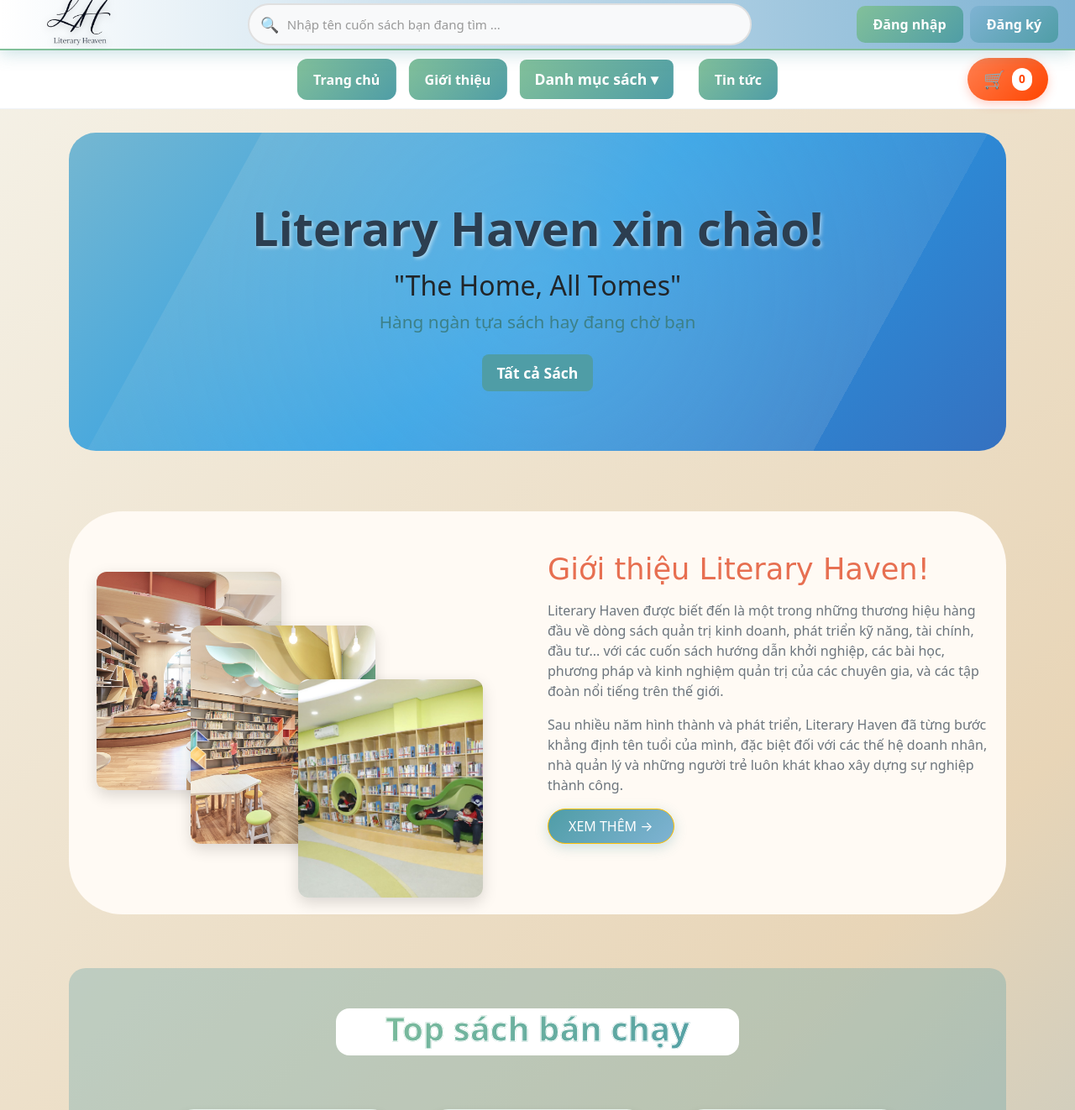
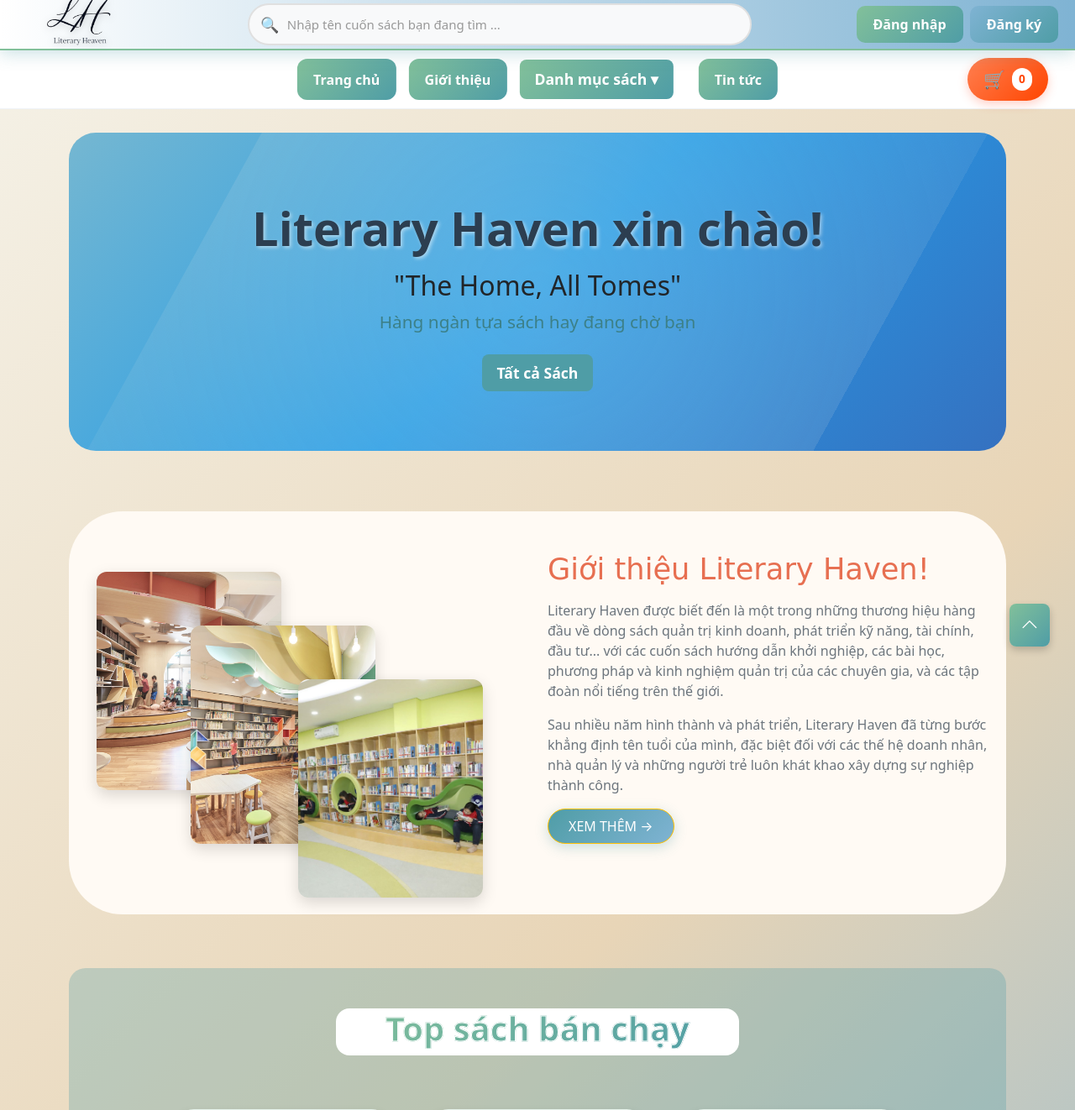
Before and after one commit to ngoctu0405/Book-Store, a PHP site: page / in a window 1280 px wide. Shown: the top 1322 px of the page at 84% size. Run offline with PHP 8.4, Linux system fonts and the light colour scheme; some libraries are stand-ins or nearby versions.

Commit message:
Thêm 4 file chính sách, hoàn thành trang chủ.

```diff
--- a/WEB___Book-Strore/assets/css/style.css
+++ b/WEB___Book-Strore/assets/css/style.css
@@ -2344,7 +2344,7 @@ footer {
 .user-dropdown-menu li {
   list-style: none;
   position: relative;
-   padding-left: 0 !important;
+  padding-left: 0 !important;
   margin-left: 0 !important;
 }
 
@@ -2420,9 +2420,8 @@ footer {
 
 .user-submenu-content li {
   list-style: none;
-   padding-left: 0 !important;
+  padding-left: 0 !important;
   margin-left: 0 !important;
-
 }
 
 .user-submenu-content li a {
@@ -2528,3 +2527,33 @@ footer {
 .logout-link:hover {
   color: rgb(223, 7, 7) !important;
 }
+
+/* Nút bock to top */
+html {
+  scroll-behavior: smooth;
+}
+
+.back-to-top {
+  position: fixed;
+  bottom: 30px;
+  right: 30px;
+  background: linear-gradient(135deg, #82c09a 0%, #4f9da6 100%);
+  color: white;
+  border-radius: 8px;
+  padding: 10px 12px;
+  text-decoration: none;
+  display: flex;
+  align-items: center;
+  justify-content: center;
+  font-size: 1.3rem;
+  box-shadow: 0 4px 10px rgba(0, 0, 0, 0.2);
+  transition: background 0.3s ease, transform 0.2s ease;
+  z-index: 999;
+  min-width: 3rem;
+  min-height: 3rem;
+}
+
+.back-to-top:hover {
+  background-color: #e74c3c;
+  transform: translateY(-3px);
+}
--- a/WEB___Book-Strore/index.html
+++ b/WEB___Book-Strore/index.html
@@ -5,10 +5,13 @@
   <meta name="viewport" content="width=device-width,initial-scale=1">
   <title>Nhà Sách Online</title>
   <link rel="stylesheet" href="assets/css/style.css">
+  <link href="https://cdn.jsdelivr.net/npm/bootstrap@5.3.3/dist/css/bootstrap.min.css" rel="stylesheet">
+  <script src="https://cdn.jsdelivr.net/npm/bootstrap@5.3.3/dist/js/bootstrap.bundle.min.js"></script>
+  <link href="https://cdn.jsdelivr.net/npm/bootstrap-icons@1.11.3/font/bootstrap-icons.css" rel="stylesheet">
   <link rel="stylesheet" href="bootstrap-5.3.2-dist/css/bootstrap.min.css">
   <style>
     .container {
-    height: 160rem;
+    height: 120rem;
   }
 .title-hot-sale {
   background-color: #ffffff;
@@ -181,9 +184,28 @@
     margin-bottom: 1rem;
 }
   </style>
+
+  <!-- Nút back to top -->
+   <script>
+  // Khi cuộn xuống 300px thì hiện nút
+  window.onscroll = function() {
+    const btn = document.getElementById("backToTop");
+    if (document.body.scrollTop > 300 || document.documentElement.scrollTop > 300) {
+      btn.style.display = "block";
+    } else {
+      btn.style.display = "none";
+    }
+  };
+
+  // Khi click thì cuộn lên đầu trang
+  document.getElementById("backToTop").addEventListener("click", function() {
+    window.scrollTo({ top: 0, behavior: "smooth" });
+  });
+</script>
 </head>
 
 <body>
+  <a id="top"></a>
   <header class="topbar">
     <div class="logo">
       <a href="index.html"><img src="images/Logo.png" alt="Logo"> </a>
@@ -272,7 +294,6 @@
 
   <!-- Banner -->
 
-
   <main class="container">
 
     <section class="banner">
@@ -281,7 +302,7 @@
         <h2>"The Home, All Tomes"</h2>
         <p>Hàng ngàn tựa sách hay đang chờ bạn</p>
         <div class="all-books">
-          <a href="#" data-category="all" class="active">Tất cả Sách</a>
+          <a href="./category.html" data-category="all" class="active">Tất cả Sách</a>
         </div>
       </div>
     </section>
@@ -470,7 +491,12 @@
       </div>
 </div>
   </main>
+  <a href="#top" class="back-to-top" title="Lên đầu trang">
+  <i class="bi bi-chevron-up"></i>
+</a>
+
 </body>
+
 <footer>
   <div class="footer-content">
     <div class="footer-section">
```
Also changed, not shown: WEB___Book-Strore/exchange-policy.html (added), WEB___Book-Strore/payment-policy.html (added), WEB___Book-Strore/shipping-policy.html (added), WEB___Book-Strore/warranty-policy.html (added).
